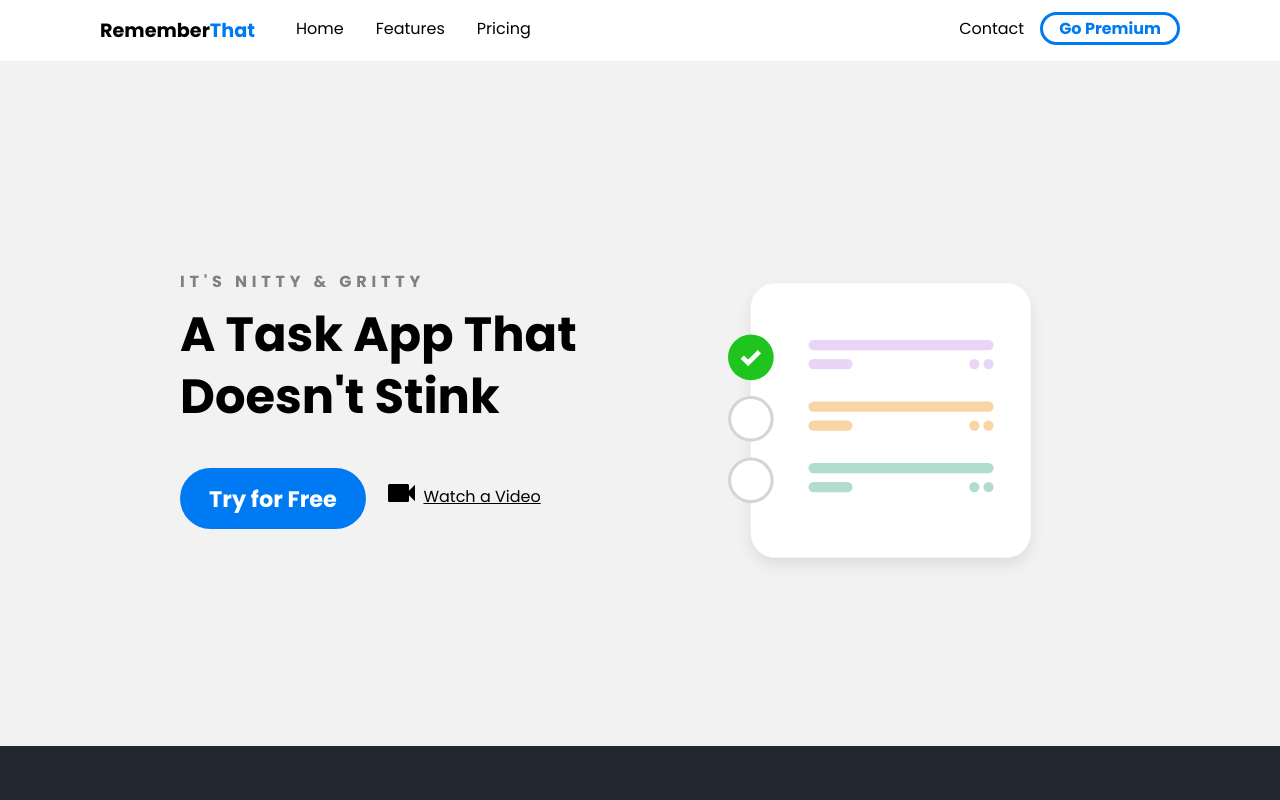
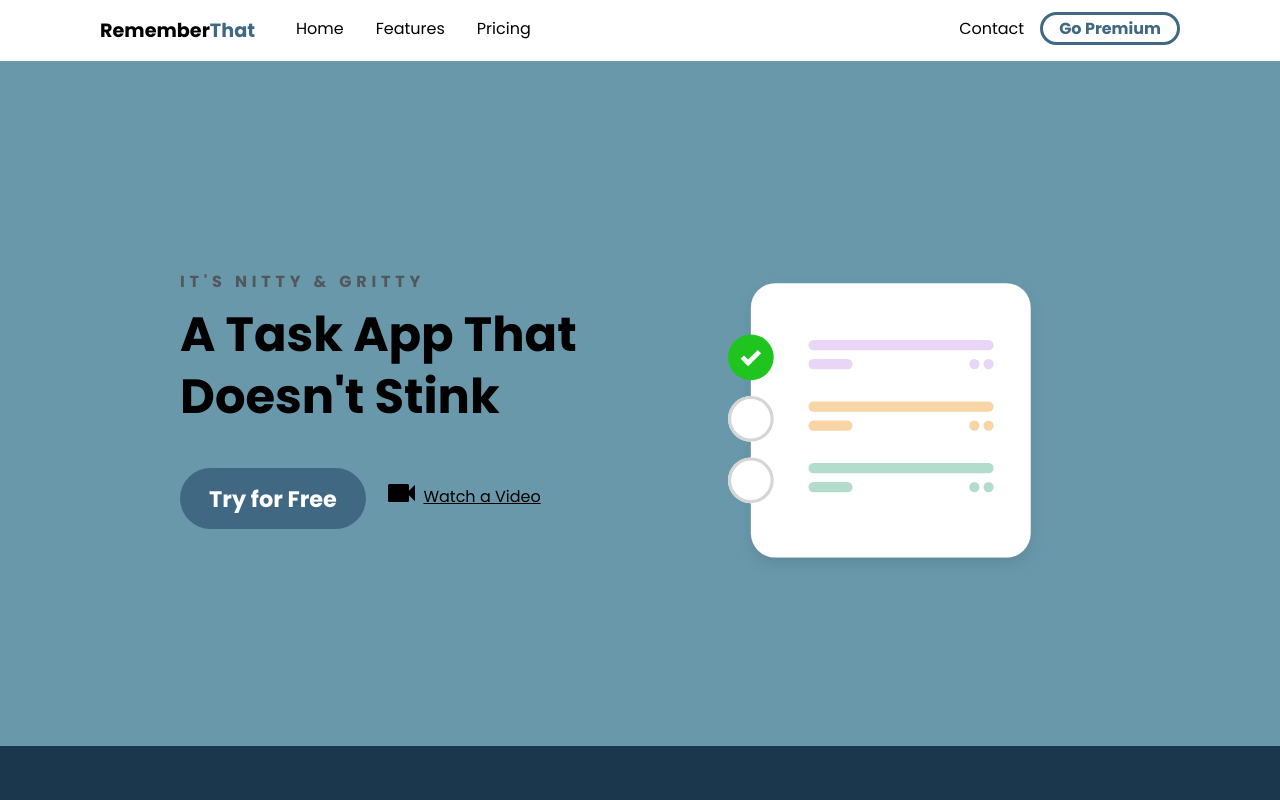
Before and after one commit to ashmit1795/frontend-prj-1, a plain HTML site: page index.html in a window 1280 px wide. Shown: the top 800 px of the page. Drawn offline with Linux system fonts and the light colour scheme.

Commit message:
Update main.css

```diff
--- a/css/main.css
+++ b/css/main.css
@@ -1,10 +1,10 @@
 @import url("https://fonts.googleapis.com/css2?family=Poppins:wght@400;700&family=Roboto+Mono:wght@100;400;500;700&display=swap");
 :root {
-  --primary-bg-color: #F2F2F2;
-  --secondary-bg-color: #20272E;
-  --primary-color: #007AF3;
-  --secondary-color: black;
-  --color-2: #006BD6;
+  --primary-bg-color: #6998AB;
+    --secondary-bg-color: #1A374D;
+    --primary-color: #406882;
+    --secondary-color: #1A374D;
+    --color-2: #B1D0E0;
 }
 
 * {
@@ -89,7 +89,7 @@ section {
   text-align: center;
 }
 .hero .left-col .sub-head {
-  color: gray;
+  color: rgba(76, 70, 70, 0.79);
   text-transform: uppercase;
   font-weight: bold;
   letter-spacing: 0.3em;
@@ -157,7 +157,7 @@ section {
 }
 .testimonials-section li {
   text-align: center;
-  background: var(--color-2);
+  background: #b1d0e094;
   width: 80%;
   padding: 2em 1em;
   margin: 0 auto 5em auto;
```
